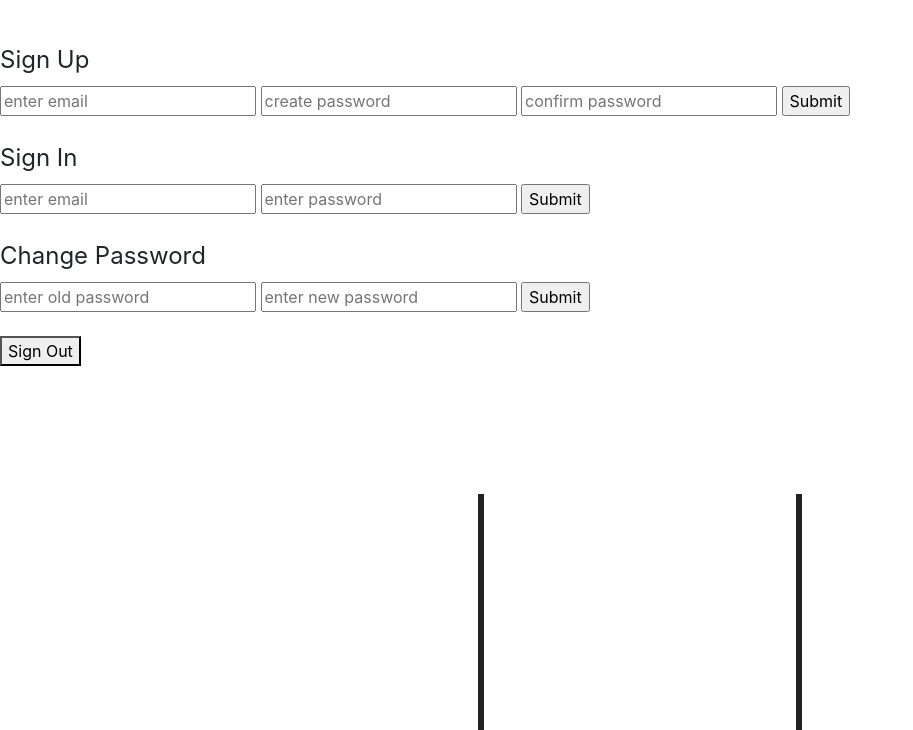
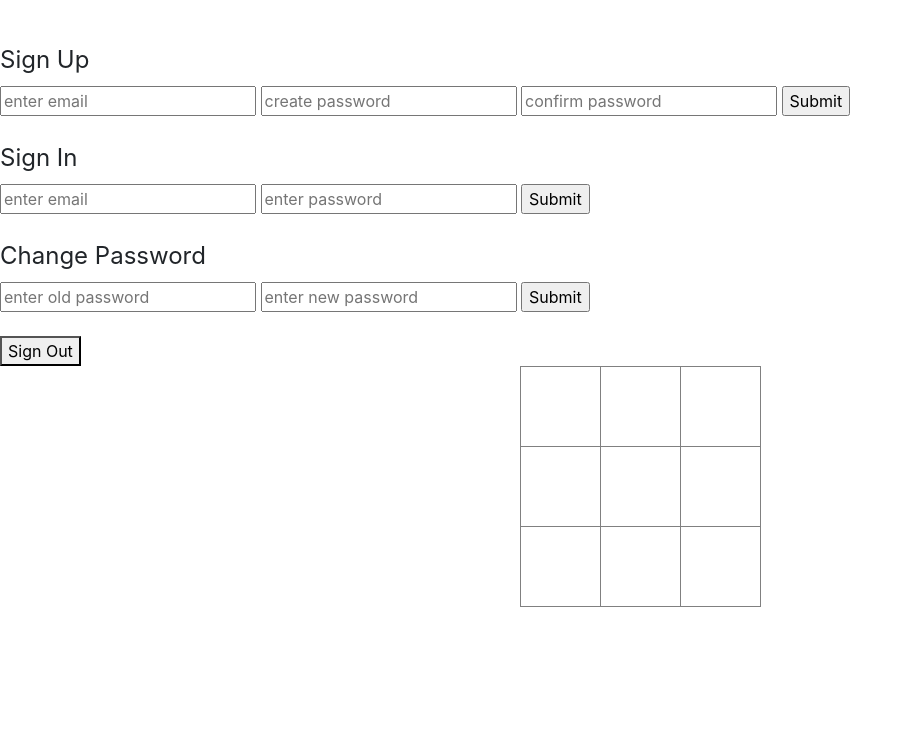
Before and after one commit to doobin/tic-tac-toe-client, a website built with webpack: page index.html in a window 1280 px wide. Shown: the part 70-800 px from the top of the page, without its empty margins (0-913 px from the left). Built offline with nearby package versions, Linux system fonts and the light colour scheme.

Commit message:
Version_2
-Added game event handlers, ready and click
-Started game logic, able to click on game board to produce 'X's and 'O'
s and switch between them.
-Changed game board CSS to simplify board

```diff
--- a/assets/scripts/app.js
+++ b/assets/scripts/app.js
@@ -9,6 +9,7 @@ const gameEvents = require('./game/events.js')
 // use require without a reference to ensure a file is bundled
 // require('./example')
 
+// Auth events
 $(() => {
   $('#sign-up-form').on('submit', authEvents.onSignUp)
   $('#sign-in-form').on('submit', authEvents.onSignIn)
@@ -16,8 +17,8 @@ $(() => {
   $('#sign-out').on('click', authEvents.onSignOut)
 })
 
+// Game events
 $(() => {
-  $('.square').on('click', gameEvents, () => {
-    alert('Square Clicked!')
-  })
+  $(document).ready(gameEvents.startRound)
+  $('.square').on('click', gameEvents.startRound)
 })
--- a/assets/scripts/game/events.js
+++ b/assets/scripts/game/events.js
@@ -1,11 +1,37 @@
-// const gameBoard = ['', '', '', '', '', '', '', '', '']
-// const player_X
-// const player_O
+'use strict'
 
-// const addX = () => {
-//   $('.square').html('X')
-// }
-//
-// module.exports = {
-//   addX
-// }
+// Make player variables
+const playerX = 'X'
+const playerO = 'O'
+
+let currentTurn = 1
+let movesMade = 0
+
+const squares = $('.square')
+
+// Make game board variable
+const gameBoard = []
+// const winningCombo = [[0, 1, 2], [3, 4, 5], [6, 7, 8], [0, 3, 6], [1, 4, 7], [2, 5, 8], [0, 4, 8], [6, 4, 2]]
+
+// start round
+
+const startRound = (event) => {
+  movesMade += 1
+  if (currentTurn === 1) {
+    $(event.target).text(playerO)
+    currentTurn += 1
+  } else {
+    $(event.target).text(playerX)
+    currentTurn -= 1
+  }
+}
+
+module.exports = {
+  playerX,
+  playerO,
+  currentTurn,
+  movesMade,
+  gameBoard,
+  startRound,
+  squares
+}
--- a/assets/styles/index.scss
+++ b/assets/styles/index.scss
@@ -1,36 +1,35 @@
 @import '~bootstrap/scss/bootstrap';
 
 table {
-  width: 75%;
   margin: auto;
-  margin-top: 10%;
-  margin-bottom: 10%
 }
-td {
-  width: 33.333%;
+
+.square {
+  height: 80px;
+  width: 80px;
+  font-size: 40pt;
+  text-align: center;
+  vertical-align: middle;
+  cursor: pointer;
 }
-td:after {
-  content: '';
-  display: block;
-  margin-top: 100%;
-}
-table {
-  border-collapse: collapse;
-}
-td {
-  border: 6px solid #222;
-}
-td:first-of-type {
-  border-left-color: transparent;
-  border-top-color: transparent;
-}
-td:nth-of-type(2) {
-  border-top-color: transparent;
-}
-td:nth-of-type(3) {
-  border-right-color: transparent;
-  border-top-color: transparent;
-}
-tr:nth-of-type(3) td {
-  border-bottom-color: transparent;
-}
+
+// table {
+//   border-collapse: collapse;
+//   margin: auto;
+//   margin-bottom: 10%;
+//   margin-top: 10%;
+//   width: 65%;
+// }
+//
+// td {
+//   border: 6px solid #222;
+//   width: 33.333%;
+//   text-align: center;
+//   padding-top: 25px;
+// }
+//
+// td:after {
+//   content: '';
+//   display: block;
+//   margin-top: 30%;
+// }
--- a/index.html
+++ b/index.html
@@ -40,21 +40,21 @@
       <br>
       <button id="sign-out" class="hidden"> Sign Out </button>
       <br>
-      <table id="game-board">
+      <table border="1" id="game-board">
         <tr>
-          <td class="square"></td>
-          <td class="square"></td>
-          <td class="square"></td>
+          <td id="0" class="square"></td>
+          <td id="1" class="square"></td>
+          <td id="2" class="square"></td>
         </tr>
         <tr>
-          <td class="square"></td>
-          <td class="square"></td>
-          <td class="square"></td>
+          <td id="3" class="square"></td>
+          <td id="4" class="square"></td>
+          <td id="5" class="square"></td>
         </tr>
         <tr>
-          <td class="square"></td>
-          <td class="square"></td>
-          <td class="square"></td>
+          <td id="6" class="square"></td>
+          <td id="7" class="square"></td>
+          <td id="8" class="square"></td>
         </tr>
       </table>
 
```
